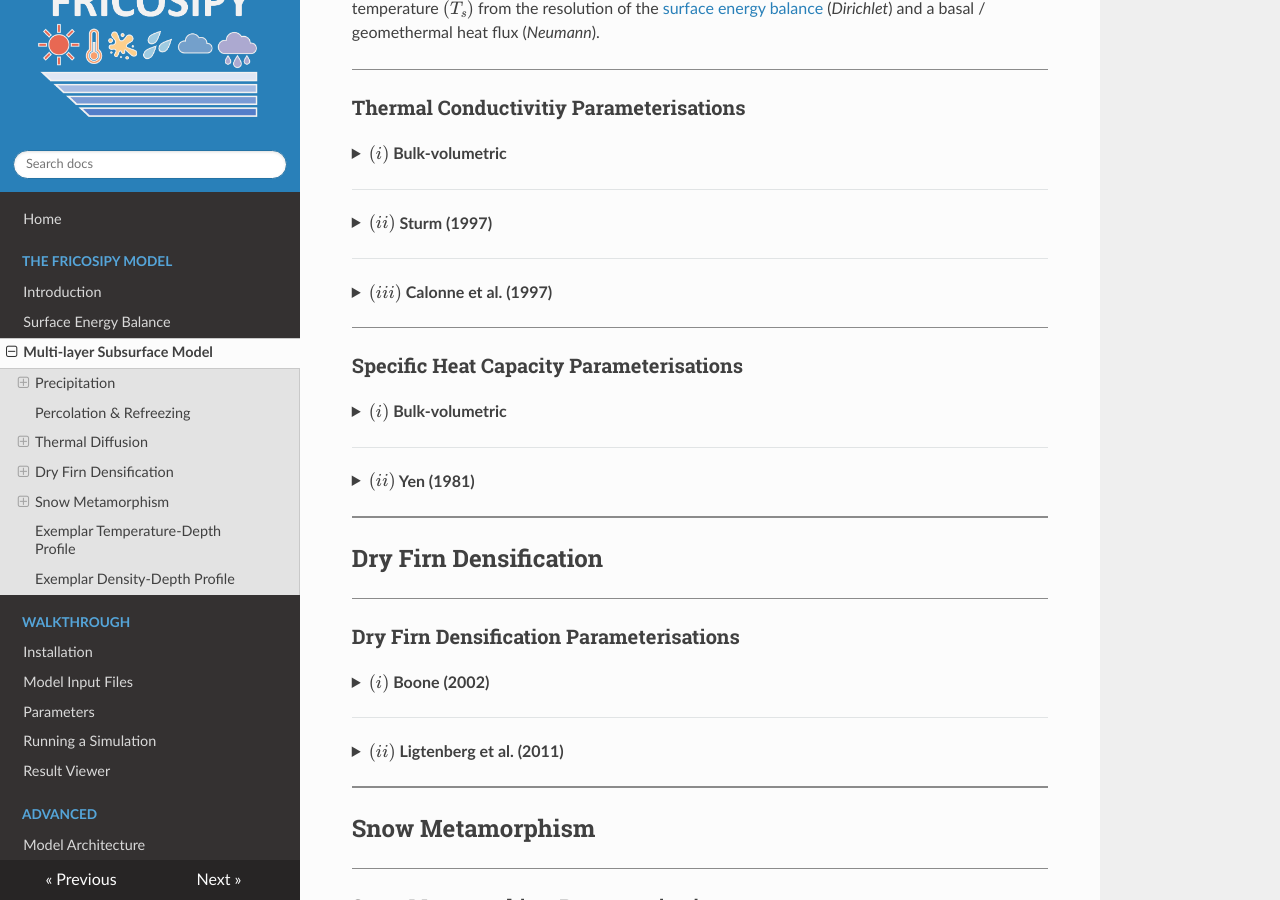
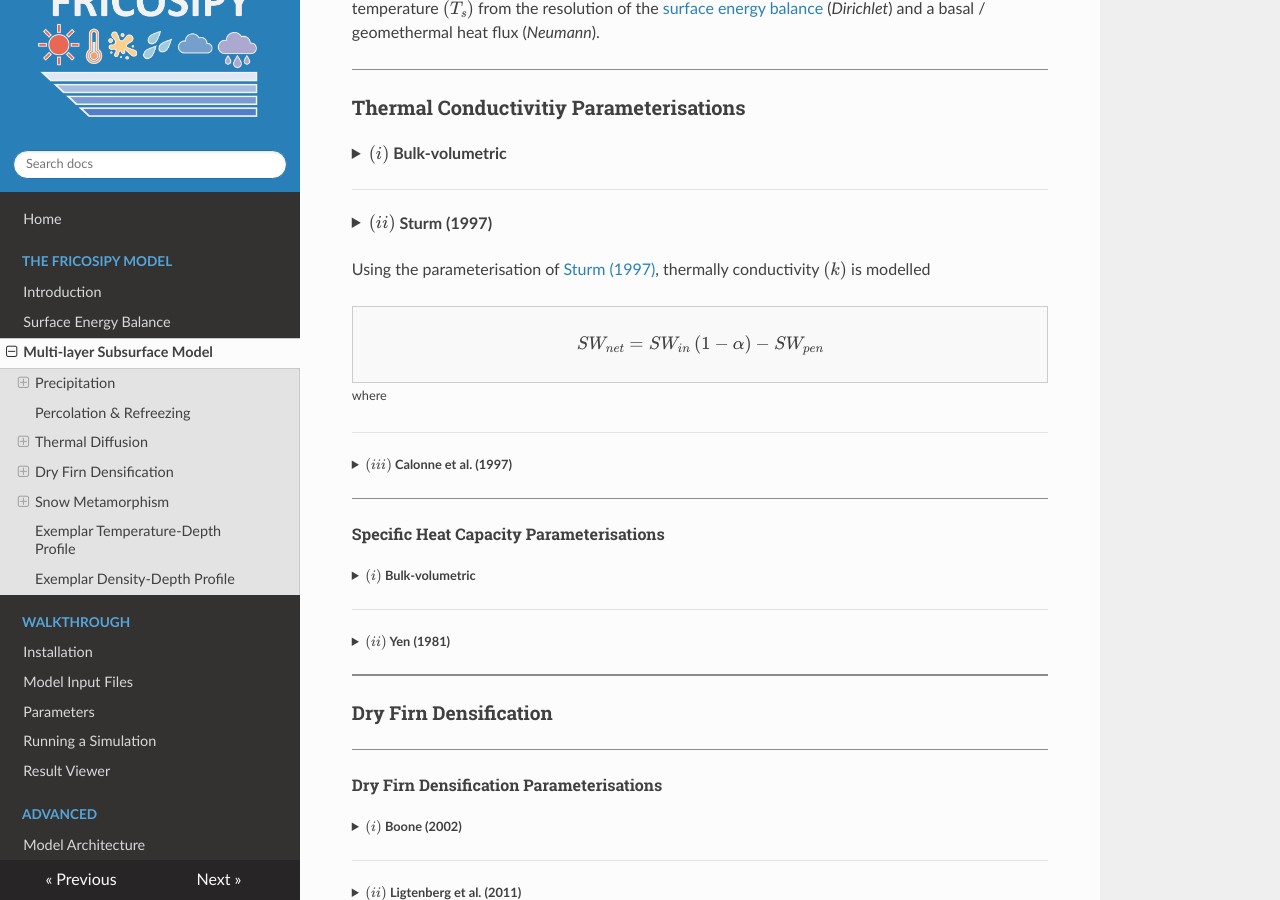
Before and after one commit to MarcusGastaldello/FRICOSIPY, an MkDocs documentation site: the page built from docs/subsurface_model.md, in a window 1280 px wide and 900 px high, scrolled down 777 px. Built offline with MkDocs 1.6.1, drawn with Linux system fonts in a browser that asks for light colours.

Commit message:
Update subsurface_model.md

```diff
--- a/docs/subsurface_model.md
+++ b/docs/subsurface_model.md
@@ -43,6 +43,15 @@ the derived surface temperature $(T_{s})$ from the resolution of the [surface en
 ---
 
 ??? "**$(ii)$ Sturm (1997)**"
+
+  <br> Using the parameterisation of [Sturm (1997)](https://doi.org/10.3189/S0022143000002781), thermally conductivity $(k)$ is modelled
+
+  <div style="border:1px solid #ccc; padding:10px; background:#f9f9f9; max-width:100%; overflow-x:auto;">
+  $$
+  SW_{net} = SW_{in} \: (1 - \alpha) - SW_{pen}
+  $$
+  </div>
+  <small>where
 
 ---
 
```
